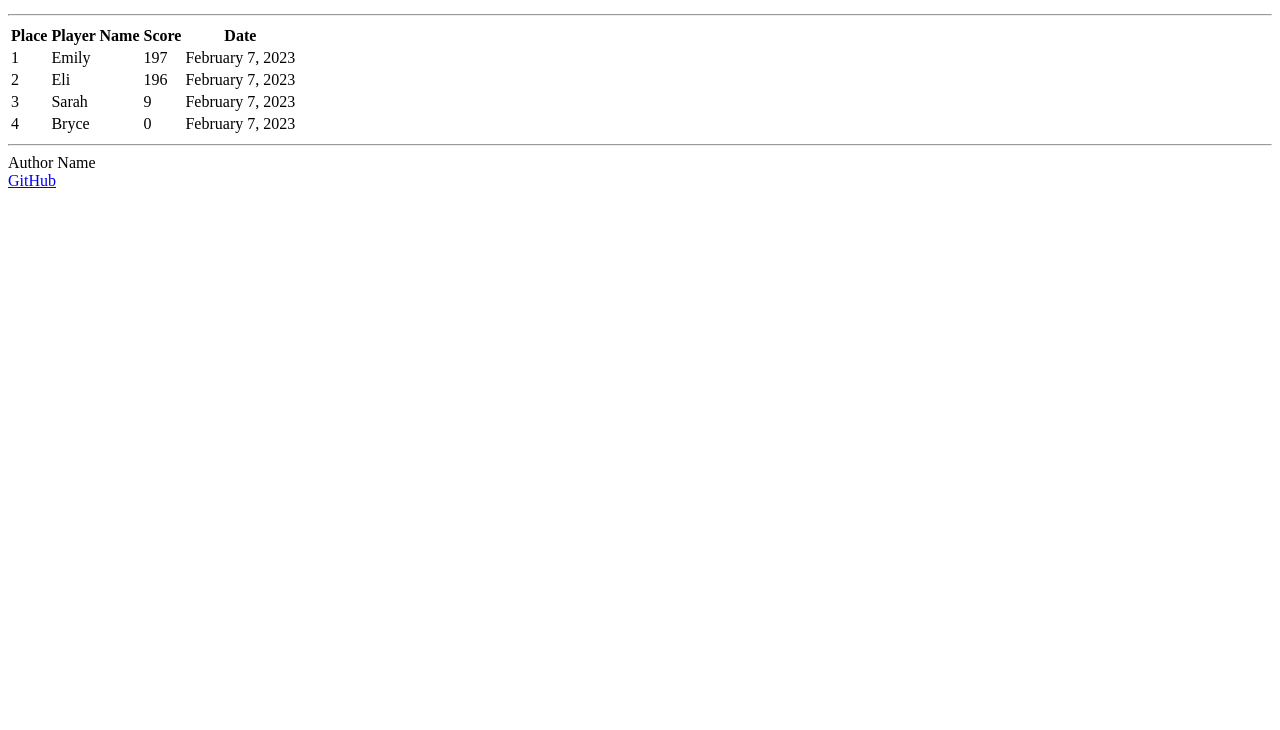
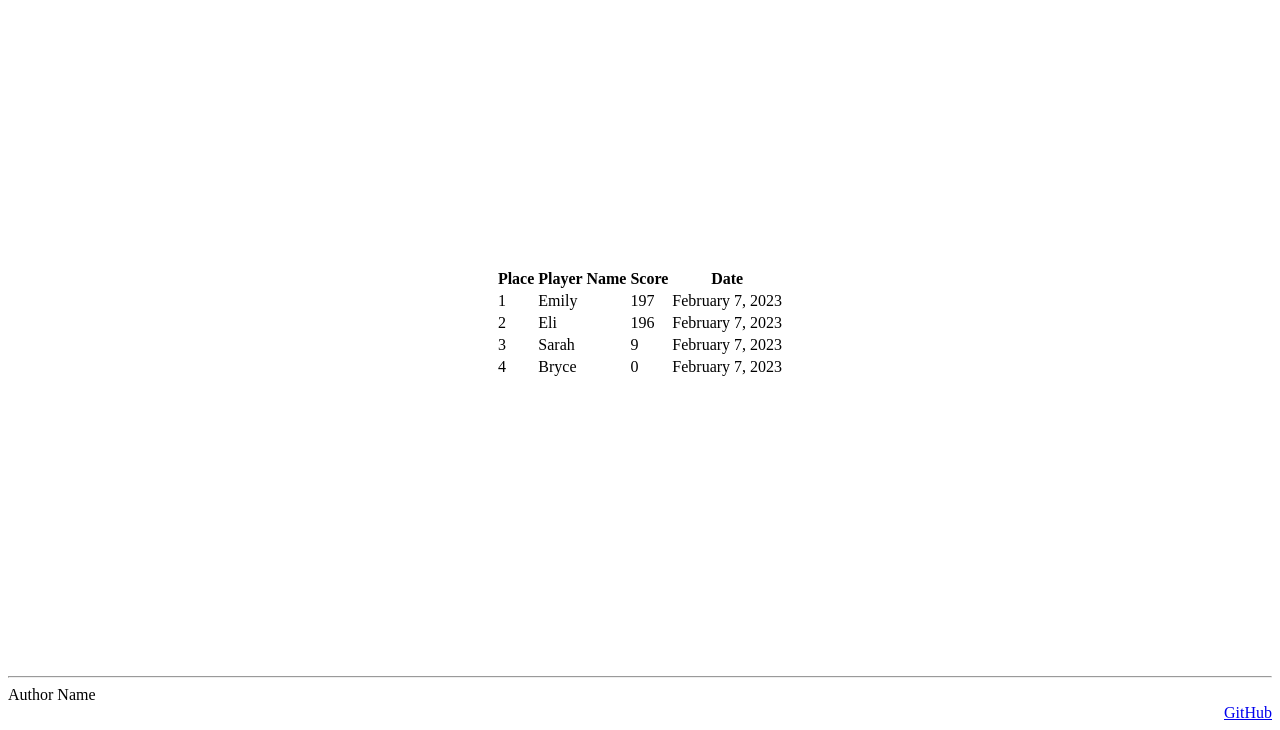
Before and after one commit to littlerobin/simon, a plain HTML site: page scores.html in a window 1280 px wide. Shown: the part 161-891 px from the top of the page. Before the commit the page ends 800 px from the top, so only its background shows below. Drawn offline with Linux system fonts and the light colour scheme.

Commit message:
linked html to main.css

```diff
--- a/scores.html
+++ b/scores.html
@@ -5,6 +5,7 @@
         <meta name="viewport" content="width=device-width, initial-scale=1.0" />
         <title>SIMON</title>
         <link rel="icon" href="simonicon.ico" />
+        <link rel="stylesheet" href="main.css" />
     </head>
     <body>
         <header>
```
Also changed, not shown: index.html (+1 -0 lines).
